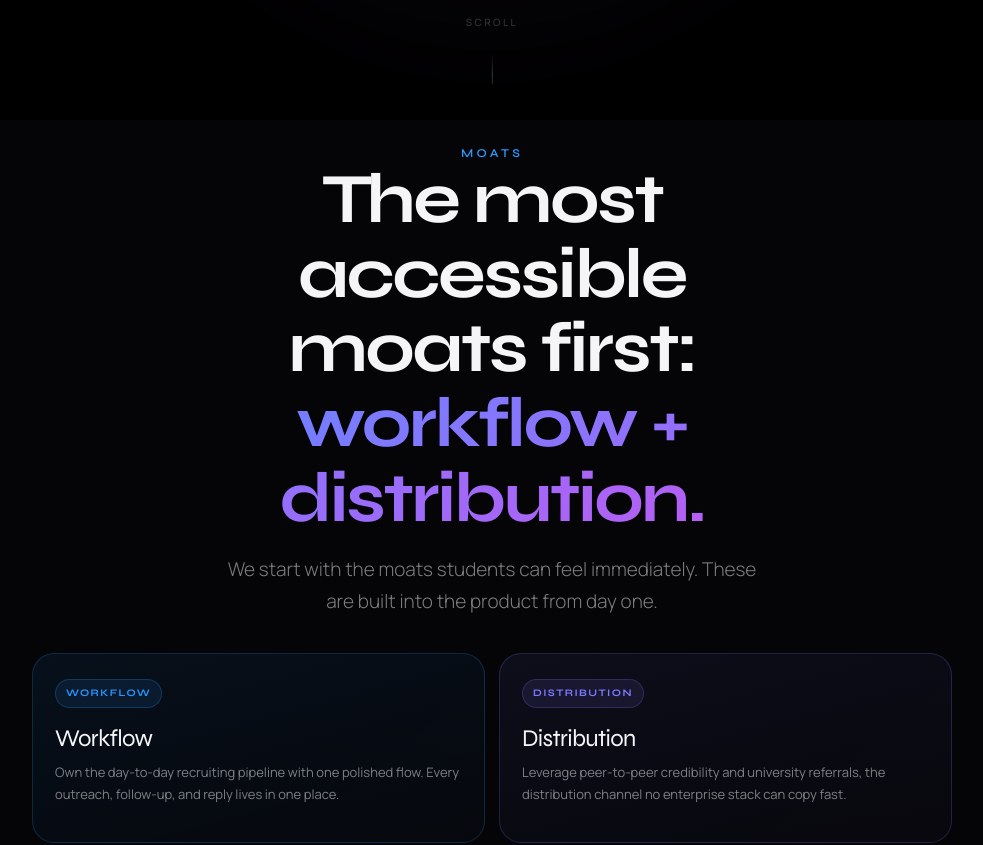
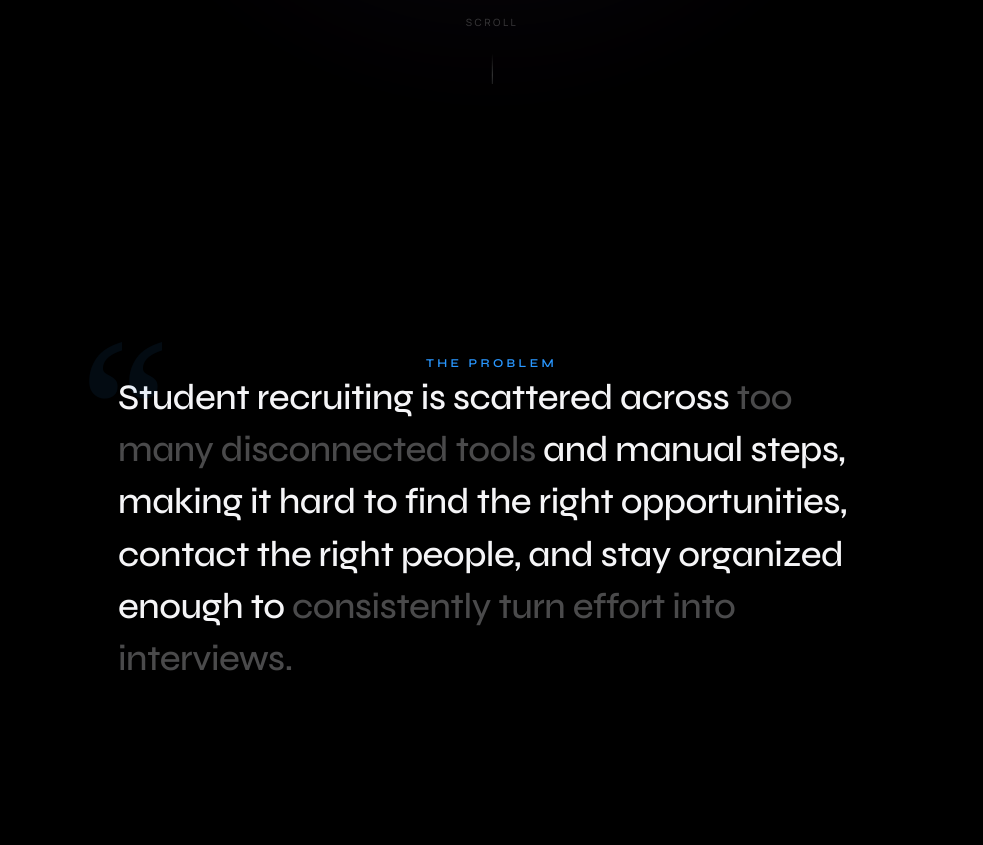
Before and after one commit to PragalvhaSharma/LITFInal, a Next.js app: page / in a window 1280 px wide. Shown: the part 680-1525 px from the top of the page, without its empty margins (148-1131 px from the left). Built offline with nearby package versions, Linux system fonts and the light colour scheme.

Commit message:
Revise slide content and structure in instructions and app page. Updated problem definition in instructions.md for clarity and restructured slides in page.tsx to reflect the new problem statement, ensuring a cohesive flow in the presentation.

```diff
--- a/app/page.tsx
+++ b/app/page.tsx
@@ -318,7 +318,26 @@ export default function Home() {
       </section>
 
       {/* ══════════════════════════════════════════
-          2 · MOAT ACCESSIBLE
+          2 · PROBLEM
+      ══════════════════════════════════════════ */}
+      <section className="slide" id="problem" style={{ background: "#000" }}>
+        <div className="slide-inner">
+          <p className="t-label r d0">The Problem</p>
+          <div className="q-wrap r d1">
+            <span className="q-mark" aria-hidden="true">&ldquo;</span>
+            <p className="q-text">
+              Student recruiting is scattered across{" "}
+              <span className="lo">too many disconnected tools</span> and
+              manual steps, making it hard to find the right opportunities,
+              contact the right people, and stay organized enough to{" "}
+              <span className="lo">consistently turn effort into interviews.</span>
+            </p>
+          </div>
+        </div>
+      </section>
+
+      {/* ══════════════════════════════════════════
+          3 · MOAT ACCESSIBLE
       ══════════════════════════════════════════ */}
       <section className="slide" id="moat-core" style={{ background: "var(--bg2)" }}>
         <div className="slide-inner">
@@ -347,7 +366,7 @@ export default function Home() {
       </section>
 
       {/* ══════════════════════════════════════════
-          3 · MOAT COMPOUNDING
+          4 · MOAT COMPOUNDING
       ══════════════════════════════════════════ */}
       <section className="slide" id="moat-compounding" style={{ background: "#000" }}>
         <div className="slide-inner">
@@ -375,7 +394,7 @@ export default function Home() {
       </section>
 
       {/* ══════════════════════════════════════════
-          4 · MOAT LONG-TERM
+          5 · MOAT LONG-TERM
       ══════════════════════════════════════════ */}
       <section className="slide" id="moat-future" style={{ background: "var(--bg2)" }}>
         <div className="slide-inner">
@@ -395,25 +414,6 @@ export default function Home() {
                 <p className="moat-copy">{m.description}</p>
               </div>
             ))}
-          </div>
-        </div>
-      </section>
-
-      {/* ══════════════════════════════════════════
-          5 · PROBLEM
-      ══════════════════════════════════════════ */}
-      <section className="slide" id="problem" style={{ background: "#000" }}>
-        <div className="slide-inner">
-          <p className="t-label r d0">The Problem</p>
-          <div className="q-wrap r d1">
-            <span className="q-mark" aria-hidden="true">&ldquo;</span>
-            <p className="q-text">
-              Student recruiting is scattered across{" "}
-              <span className="lo">too many disconnected tools</span> and
-              manual steps, making it hard to find the right opportunities,
-              contact the right people, and stay organized enough to{" "}
-              <span className="lo">consistently turn effort into interviews.</span>
-            </p>
           </div>
         </div>
       </section>
```
Also changed, not shown: 1 other file (tests, documents, lock files or other folders).
